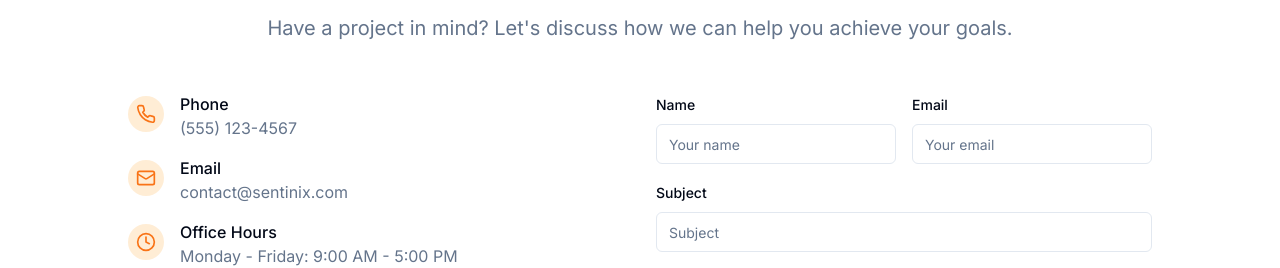
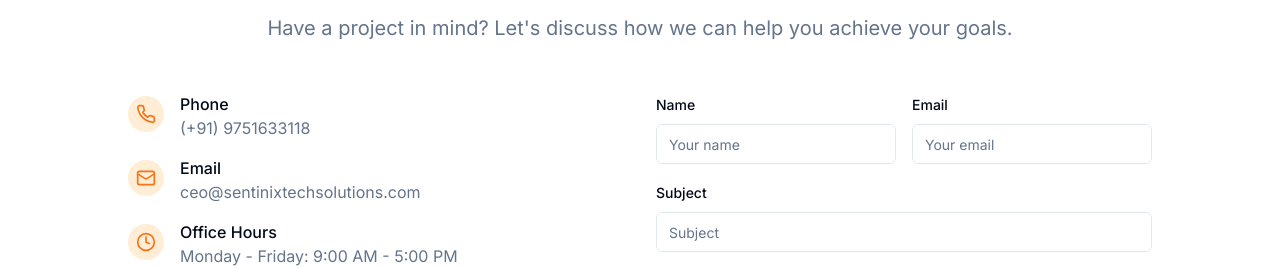
Before and after one commit to kumarswamytesting/sentinix-code, a Next.js app: page / in a window 1280 px wide. Shown: the part 3852-4120 px from the top of the page. Built offline with nearby package versions, Linux system fonts and the light colour scheme.

Commit message:
contact us changes

```diff
--- a/app/contact/page.tsx
+++ b/app/contact/page.tsx
@@ -168,15 +168,15 @@ export default function ContactPage() {
                     <div className="flex flex-col gap-2 text-sm text-muted-foreground">
                       <div className="flex items-center">
                         <Clock className="h-4 w-4 mr-2" />
-                        <span>Mon - Fri 9:00 - 17:00</span>
+                        <span>Mon - Fri 9:00AM - 6:00PM</span>
                       </div>
                       <div className="flex items-center">
                         <Phone className="h-4 w-4 mr-2" />
-                        <span>(555) 123-4567</span>
+                        <span>(+91) 9751633118</span>
                       </div>
                       <div className="flex items-center">
                         <Mail className="h-4 w-4 mr-2" />
-                        <span>contact@sentinix.com</span>
+                        <span>ceo@sentinixtechsolutions.com</span>
                       </div>
                     </div>
                   </div>
@@ -249,8 +249,8 @@ export default function ContactPage() {
                   </div>
                   <h3 className="text-lg font-bold mb-2">Email</h3>
                   <p className="text-muted-foreground mb-2">Our friendly team is here to help</p>
-                  <a href="mailto:contact@sentinix.com" className="text-orange-500 font-medium hover:underline">
-                    contact@sentinix.com
+                  <a href="mailto:ceo@sentinixtechsolutions.com" className="text-orange-500 font-medium hover:underline">
+                  ceo@sentinixtechsolutions.com
                   </a>
                 </motion.div>
 
@@ -752,11 +752,11 @@ export default function ContactPage() {
               <ul className="space-y-2">
                 <li className="flex items-start">
                   <Phone className="h-5 w-5 mr-2 text-muted-foreground" />
-                  <span className="text-sm text-muted-foreground">(555) 123-4567</span>
+                  <span className="text-sm text-muted-foreground">(+91) 9751633118</span>
                 </li>
                 <li className="flex items-start">
                   <Mail className="h-5 w-5 mr-2 text-muted-foreground" />
-                  <span className="text-sm text-muted-foreground">contact@sentinix.com</span>
+                  <span className="text-sm text-muted-foreground">ceo@sentinixtechsolutions.com</span>
                 </li>
                 <li className="flex items-start">
                   <Clock className="h-5 w-5 mr-2 text-muted-foreground" />
--- a/app/page.tsx
+++ b/app/page.tsx
@@ -514,7 +514,7 @@ export default function Home() {
                     </div>
                     <div>
                       <h3 className="font-medium">Phone</h3>
-                      <p className="text-muted-foreground">(555) 123-4567</p>
+                      <p className="text-muted-foreground">(+91) 9751633118</p>
                     </div>
                   </div>
                   <div className="flex items-start space-x-4">
@@ -523,7 +523,7 @@ export default function Home() {
                     </div>
                     <div>
                       <h3 className="font-medium">Email</h3>
-                      <p className="text-muted-foreground">contact@sentinix.com</p>
+                      <p className="text-muted-foreground">ceo@sentinixtechsolutions.com</p>
                     </div>
                   </div>
                   <div className="flex items-start space-x-4">
```
